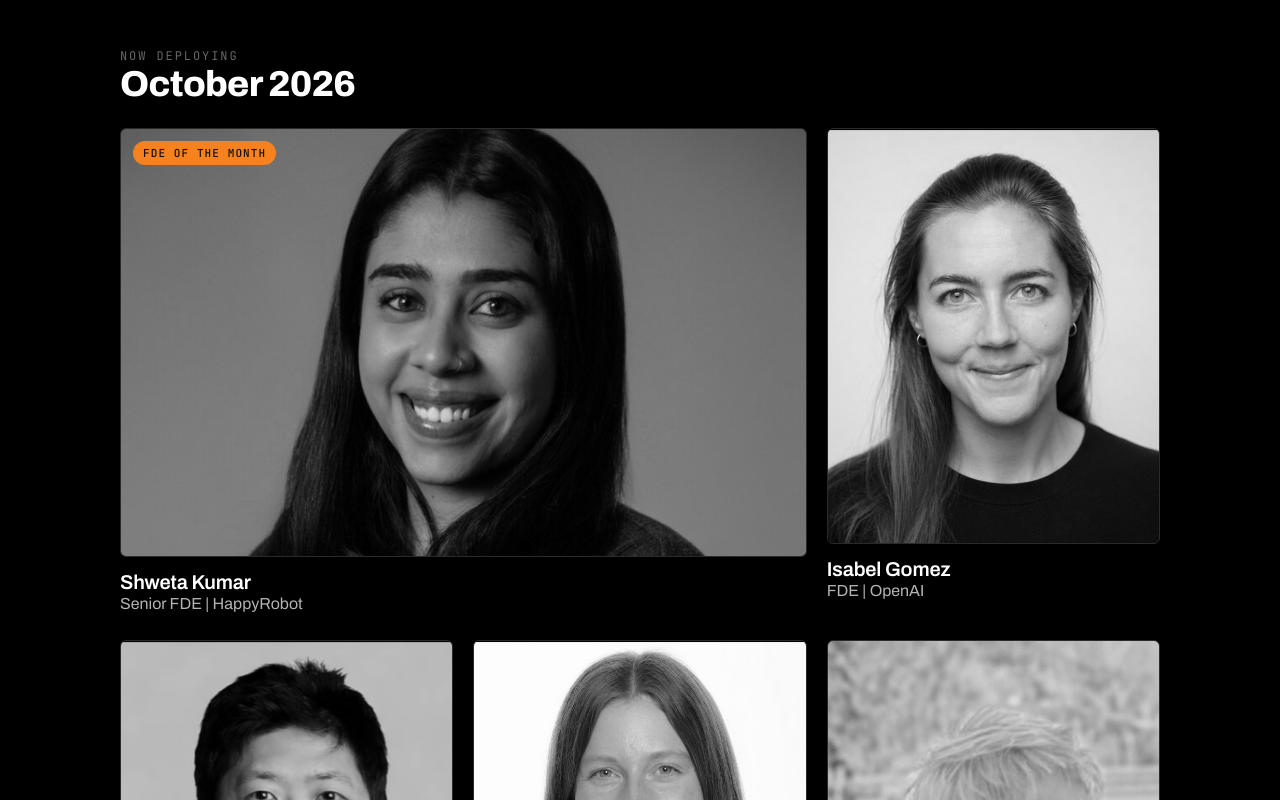
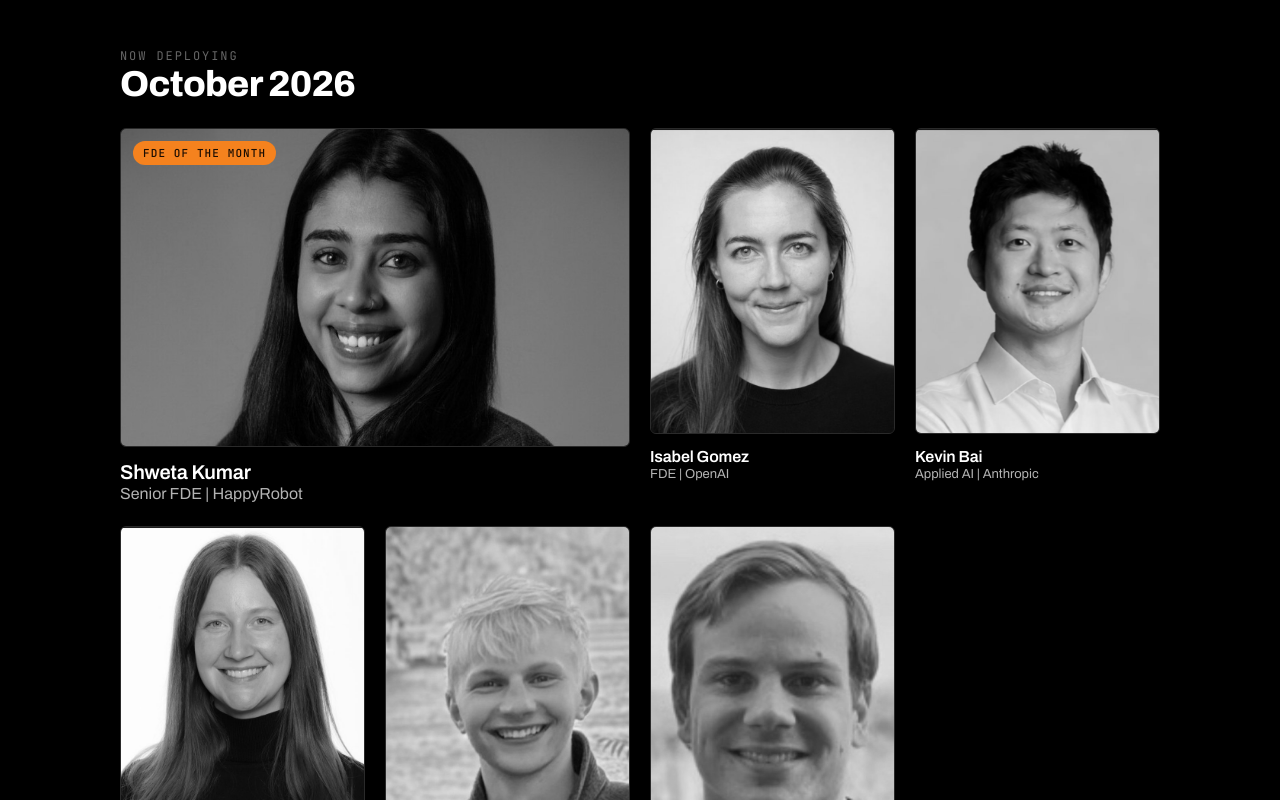
Before and after one commit to Moosetalent/TDC-site, a Next.js app: page /deployed in a window 1280 px wide. Shown: the part 660-1460 px from the top of the page. Built offline with nearby package versions, Linux system fonts and the light colour scheme.

Commit message:
Depoyed page update

```diff
--- a/app/globals.css
+++ b/app/globals.css
@@ -754,8 +754,8 @@
 
 .deployed__grid {
   display: grid;
-  grid-template-columns: repeat(3, minmax(0, 1fr));
-  gap: 28px 20px;
+  grid-template-columns: repeat(4, minmax(0, 1fr));
+  gap: 24px 20px;
 }
 
 .deployed__card {
@@ -813,13 +813,21 @@
 }
 
 .deployed__name {
-  font-size: 20px;
+  font-size: 16px;
   font-weight: 600;
   letter-spacing: -0.01em;
 }
 
 .deployed__role {
   color: var(--text-dim);
+  font-size: 13px;
+}
+
+.deployed__card--feature .deployed__name {
+  font-size: 20px;
+}
+
+.deployed__card--feature .deployed__role {
   font-size: 16px;
 }
 
```
